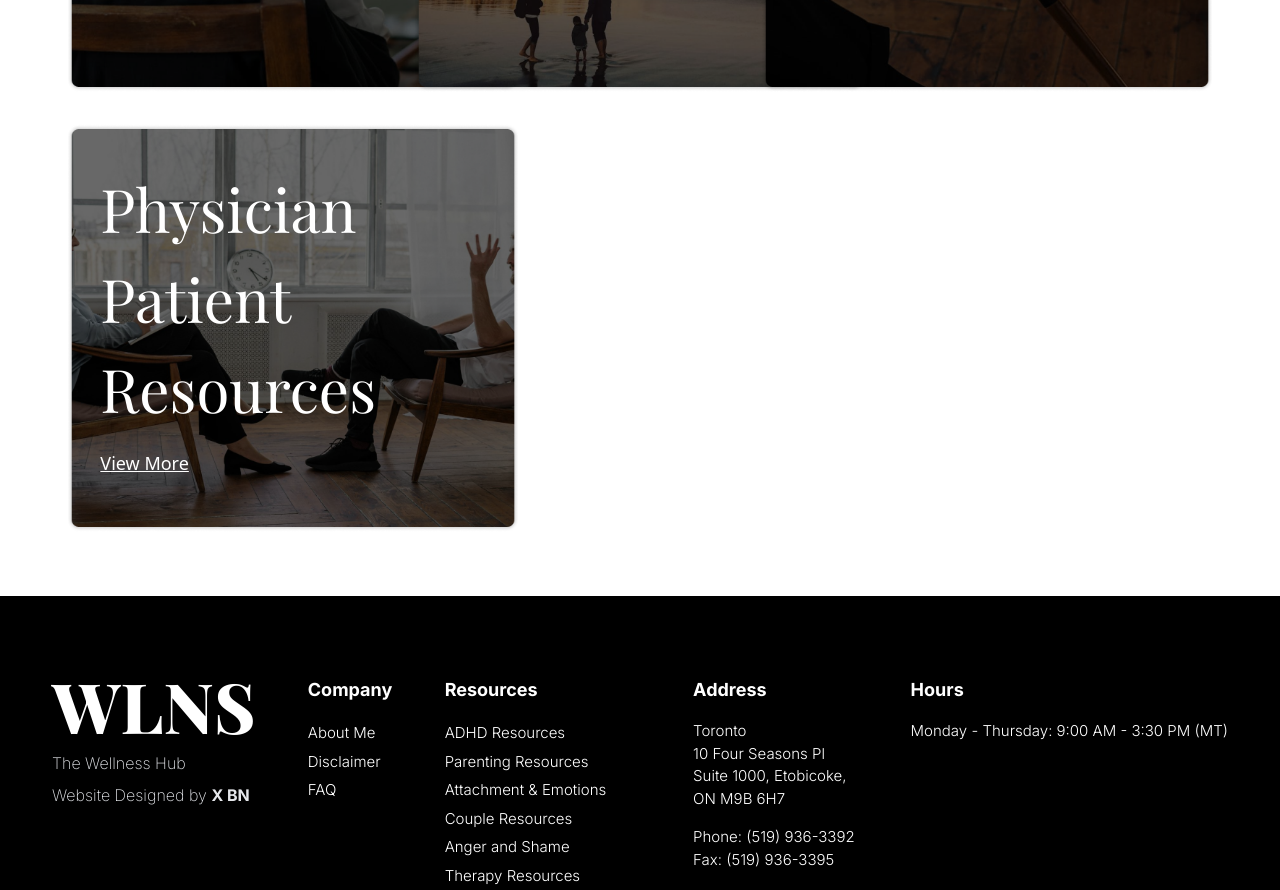
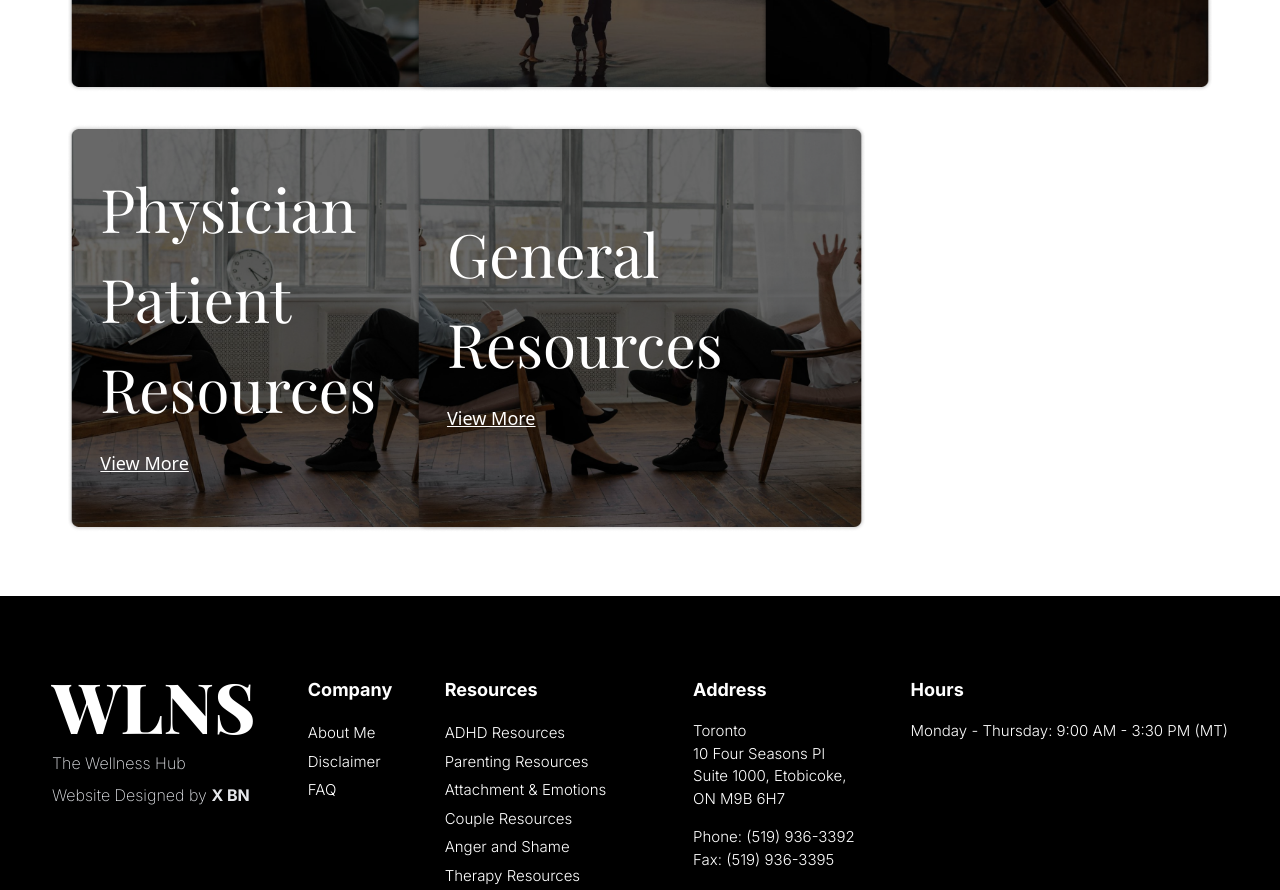
Before and after one commit to topcowmoo/areca-vestiaria, a React (Vite) app: page /all-resources in a window 1280 px wide. Shown: the part 1380-2270 px from the top of the page. Built offline with nearby package versions, Linux system fonts and the light colour scheme; a web font is replaced by a local one.

Commit message:
add General Resource Card to categoryData.js

```diff
--- a/src/data/categoryData.js
+++ b/src/data/categoryData.js
@@ -41,4 +41,10 @@ export const categoryData = [
     image: "bg-card-three",
     link: "/physician-patient-resources",
   },
+  {
+    id: 8,
+    title: "General Resources",
+    image: "bg-card-three",
+    link: "/general-resources",
+  },
 ];
```
